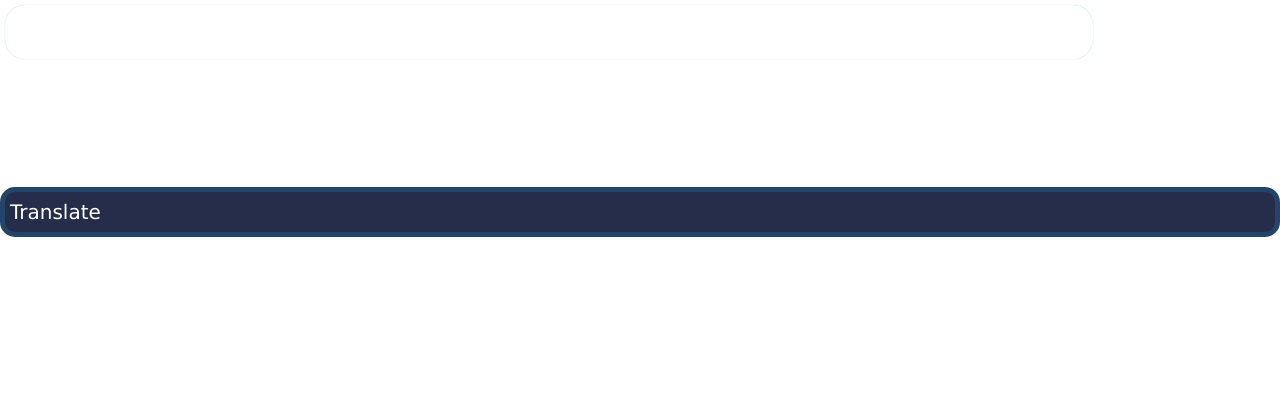
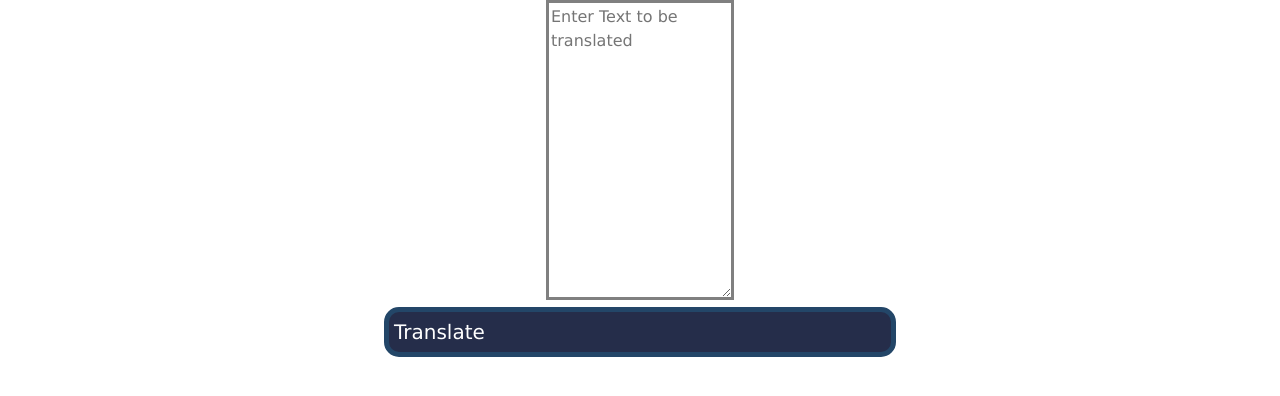
Before and after one commit to navya-Singla-1-3-0-9/empower-lingo, a React (Create React App) app in the folder detect/: page /translate1 in a window 1280 px wide. Shown: the top 396 px of the page. Built offline with nearby package versions, Linux system fonts and the light colour scheme; what fingerpose would draw is missing.

Commit message:
corrected some styles

```diff
--- a/detect/src/components/css/translated.css
+++ b/detect/src/components/css/translated.css
@@ -2,3 +2,7 @@ img{
     width:200px;
     height:200px;
 }
+.main{
+   padding-left:30%;
+   padding-right: 30%;
+}
--- a/detect/src/pages/EngToASL.js
+++ b/detect/src/pages/EngToASL.js
@@ -1,5 +1,6 @@
 import React from "react";
 import '../components/css/translated.css'
+import 'bootstrap/dist/css/bootstrap.min.css';
 class Translate extends React.Component{
     constructor(){
         super();
@@ -35,11 +36,14 @@ class Translate extends React.Component{
 
         return(
             <div>
-                <div>
-                    <input type="text" onChange={this.addText}/>
+            <div className="main text-center">
+                <div className="text-center ">
+                    <textarea onChange={this.addText} placeholder="Enter Text to be translated" style={{color:"black", border:"3px solid gray", height:"300px"}}></textarea>
                 </div>
                 <button onClick={this.translate}>Translate</button>
-                <div className="translated">
+
+            </div>
+            <div className="translated">
                     {
                         this.state.translated.map(link=>{
                             return(
--- a/detect/src/pages/keyboard.js
+++ b/detect/src/pages/keyboard.js
@@ -13,6 +13,7 @@ class Keys extends React.Component{
     displayLetter=(event)=>{
         console.log(event.target)
         this.setState({inputVal:this.state.inputVal+event.target.alt})
+        console.log(this.state.inputVal)
     }
     space=()=>{
         this.setState({inputVal:this.state.inputVal+" "})
@@ -22,7 +23,7 @@ class Keys extends React.Component{
     let i=0;
     return (
         <div className="container">
-            <textarea value={this.state.inputVal}></textarea>
+            <textarea value={this.state.inputVal} style={{color:"black", marginBottom:"10%"}}></textarea>
         <div className="keys">
             {
                 letters.map((letter,index)=>{
--- a/detect/src/pages/volunteer.js
+++ b/detect/src/pages/volunteer.js
@@ -34,7 +34,7 @@ class Volunteer extends React.Component{
 
 	render(){
     return(
-      <div className="login">
+      <div className="login" style={{backgroundImage:"url('https://i.pinimg.com/736x/e1/0b/57/e10b57588da98b075f3280d8ec38dd7c--helping-hands-beautiful-hands.jpg')"}}>
             <div className="container fadeInDown">
                 <h1>Volunteer!</h1>
 	  <div id="formContent">
```
Also changed, not shown: 1 other file (tests, documents, lock files or other folders).
